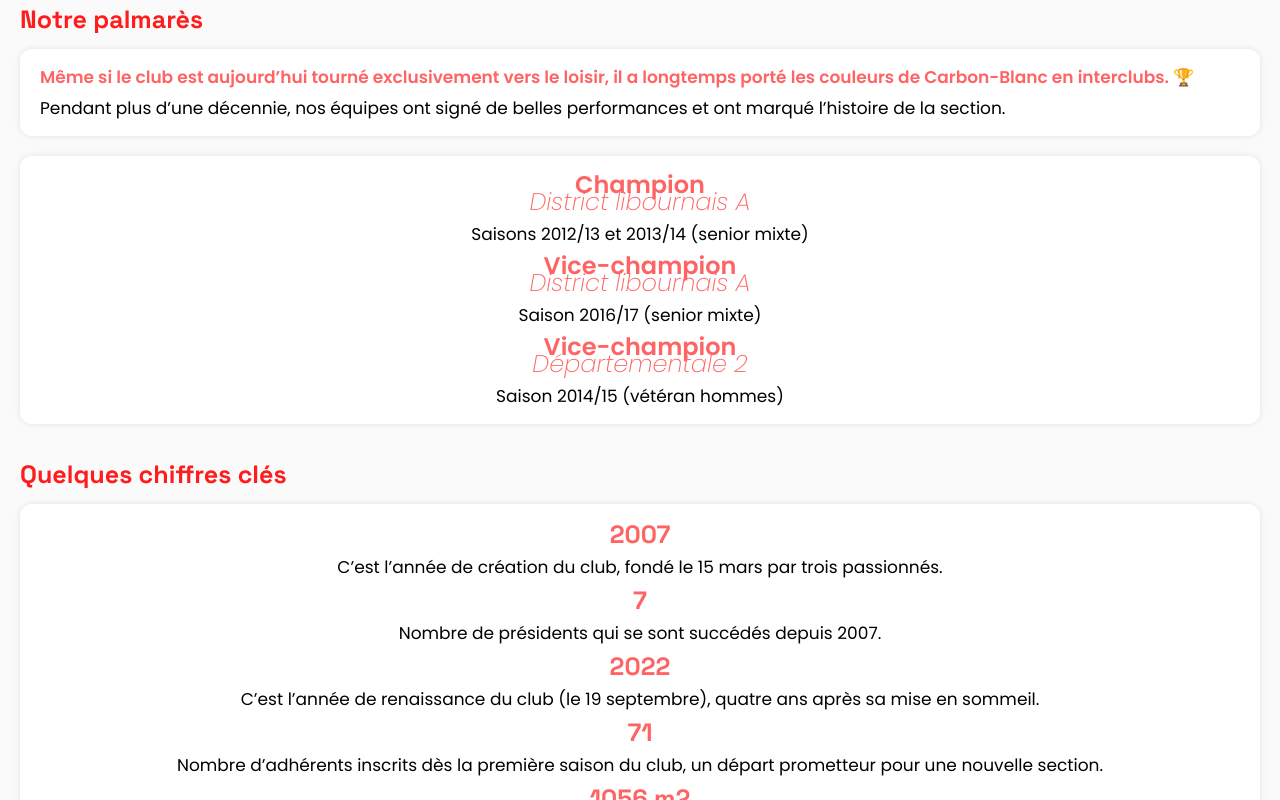
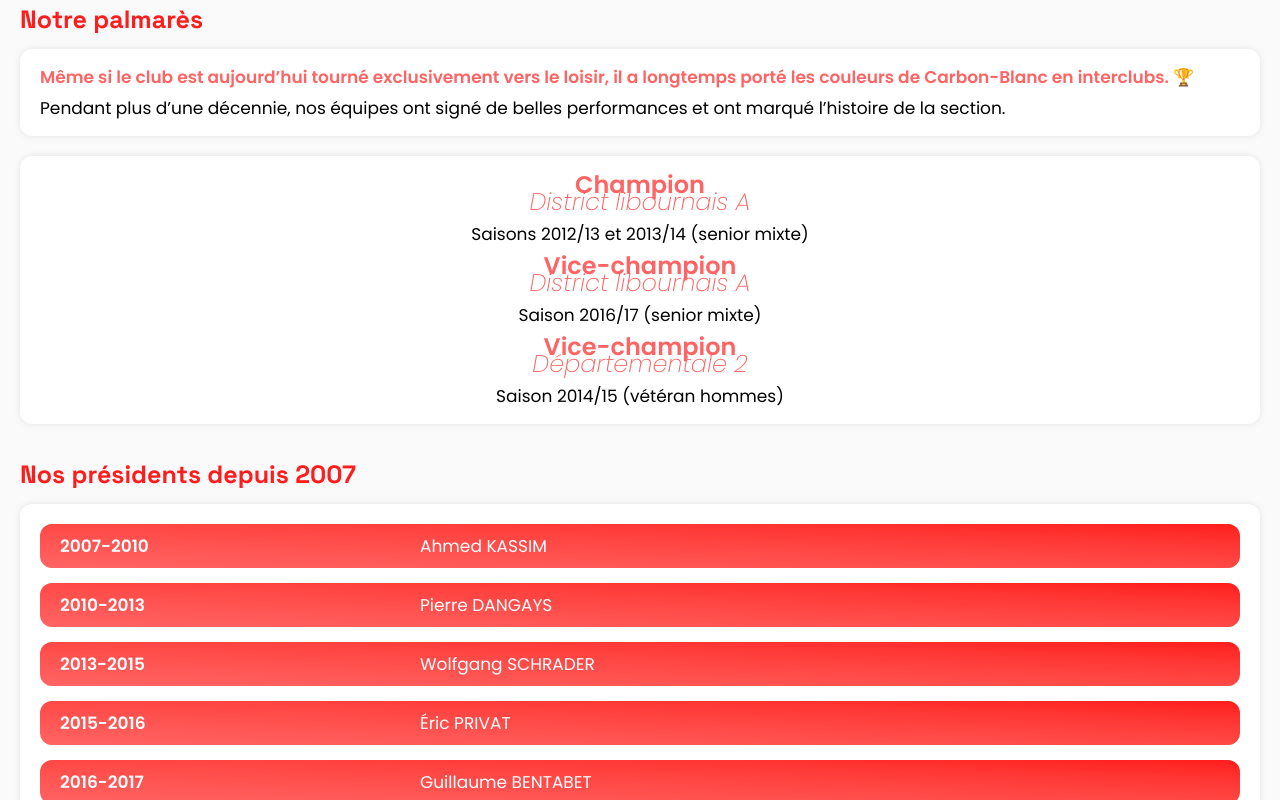
Before and after one commit to Matsuel/CACBO-Badminton, a Next.js app: page /histoire in a window 1280 px wide. Shown: the part 11200-12000 px from the top of the page. Built offline with nearby package versions, Linux system fonts and the light colour scheme; no server answers; a web font is replaced by a local one.

Commit message:
feat: add President component to display club presidents in Histoire page

```diff
--- a/src/app/histoire/page.tsx
+++ b/src/app/histoire/page.tsx
@@ -11,6 +11,7 @@ import Parent from "@/components/Parent";
 import SingleTitle from "@/components/SingleTitle";
 import { textVariants } from "@/constantes/theme";
 import Palmares from "@/components/Palmares";
+import President from "@/components/President";
 
 const Histoire = () => {
 	return (
@@ -515,6 +516,26 @@ const Histoire = () => {
 				</Parent>
 
 				<Parent>
+					<SingleTitle>Nos présidents depuis 2007</SingleTitle>
+
+					<Bloc>
+						<President date="2007-2010" name="Ahmed KASSIM" />
+
+						<President date="2010-2013" name="Pierre DANGAYS" />
+
+						<President date="2013-2015" name="Wolfgang SCHRADER" />
+
+						<President date="2015-2016" name="Éric PRIVAT" />
+
+						<President date="2016-2017" name="Guillaume BENTABET" />
+
+						<President date="2017-2018" name="Christophe LECLERCQ" />
+
+						<President date="2022-" name="Laurent THOMAS" />
+					</Bloc>
+				</Parent>
+
+				<Parent>
 					<SingleTitle>Quelques chiffres clés</SingleTitle>
 
 					<Bloc className="items-center">
--- /dev/null
+++ b/src/components/President.tsx
@@ -0,0 +1,31 @@
+import { textVariants } from "@/constantes/theme";
+import { cn } from "@/utils/cn";
+import type React from "react";
+
+interface PresidentProps extends React.HTMLAttributes<HTMLDivElement> {
+    date: string;
+    name: string;
+}
+
+const President = ({
+    date,
+    name,
+    className,
+    ...props
+}: PresidentProps) => {
+
+    // bg gradient-to-r from-redpale to-redcolor
+
+    return (
+        <div className={cn("w-full flex flex-row items-center px-5 py-3.5 bg-linear-to-tr from-redpale to-redcolor rounded-xl gap-3", className)} {...props}>
+            <h3 className={`w-[30%] ${textVariants.h4} text-white`}>
+                {date}
+            </h3>
+            <h2 className={` ${textVariants.text} text-white`}>
+                {name}
+            </h2>
+        </div>
+        );
+};
+
+export default President;
```
